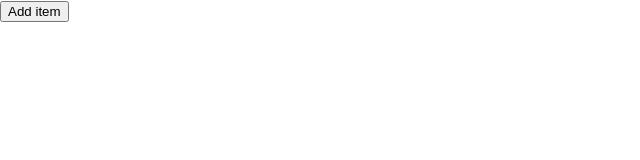
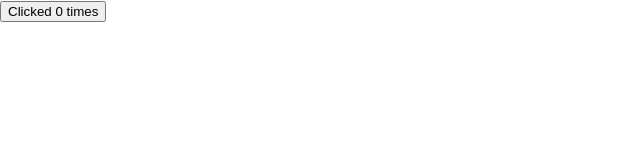
Before and after one commit to thepreakerebi/react-practice, a React (Create React App) app: page / in a window 1280 px wide. Shown: the top 160 px of the page, without its empty margins (0-640 px from the left). Built offline with nearby package versions, Linux system fonts and the light colour scheme.

Commit message:
useEffect after render

```diff
--- a/src/App.js
+++ b/src/App.js
@@ -1,28 +1,11 @@
-// import PostsList from "./components/PostsList";
+import CounterOne from "./components/CounterOne";
 
-import HookCounterFour from "./components/HookCounterFour";
-
-// import HookCounterThree from "./components/HookCounterThree";
-
-// import HookCounterTwo from "./components/HookCounterTwo";
-
-// import HookCounter from "./components/HookCounter";
-
-// import ClassCounter from "./components/ClassCounter";
-
-// import PostForm from "./components/PostForm";
 
 
 function App() {
   return (
     <div className="App">
-      {/* <PostsList /> */}
-      {/* <PostForm /> */}
-      {/* <ClassCounter /> */}
-      {/* <HookCounter /> */}
-      {/* <HookCounterTwo /> */}
-      {/* <HookCounterThree /> */}
-      <HookCounterFour />
+      <CounterOne />
     </div>
   );
 }
--- /dev/null
+++ b/src/components/CounterOne.js
@@ -0,0 +1,18 @@
+import React, { useEffect, useState } from 'react'
+
+const CounterOne = () => {
+
+    const [count, setCount] = useState(0);
+
+    useEffect(() => {
+        document.title = `Clicked ${count} times`;
+    })
+
+  return (
+    <div>
+      <button onClick={() => setCount(count + 1)}>Clicked {count} times </button>
+    </div>
+  )
+}
+
+export default CounterOne
```
